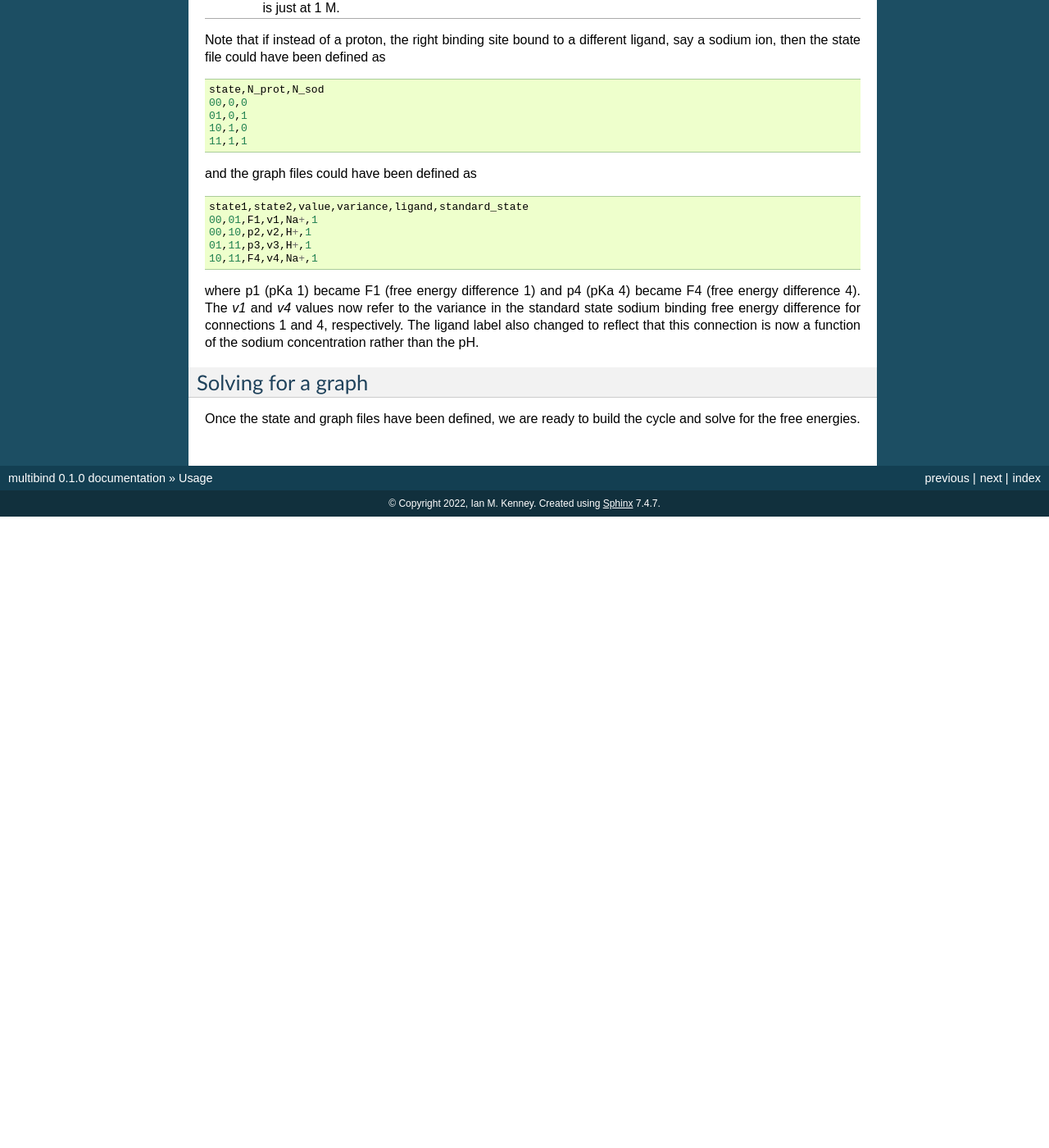
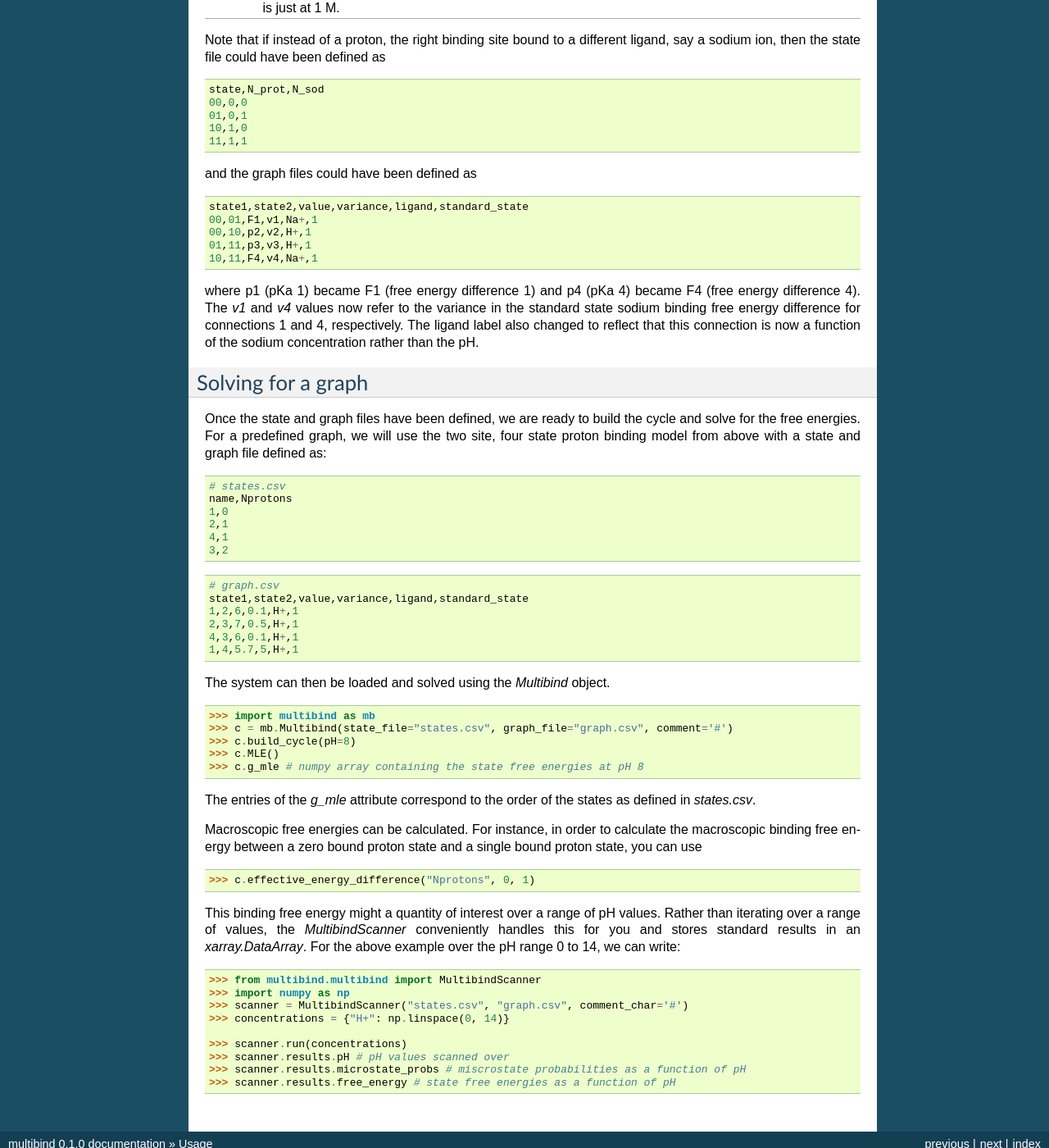
Before and after one commit to Becksteinlab/multibind, a Sphinx documentation site: the page built from docs/usage.rst, in a window 1280 px wide and 1400 px high, scrolled down 1395 px. Shown: the whole window at 82% size. Built offline with Sphinx 7.4.7, drawn with Linux system fonts in a browser that asks for light colours; before the commit the page ends 2025 px from its top, so only the background shows below that; some of the changed text lies outside the part shown.

Commit message:
Basic usage documentation

```diff
--- a/docs/index.rst
+++ b/docs/index.rst
@@ -13,8 +13,6 @@ Welcome to multibind's documentation!
    usage
    api
 
-
-
 Indices and tables
 ==================
 
--- a/docs/usage.rst
+++ b/docs/usage.rst
@@ -103,3 +103,57 @@ The ligand label also changed to reflect that this connection is now a function
 Solving for a graph
 -------------------
 Once the state and graph files have been defined, we are ready to build the cycle and solve for the free energies.
+For a predefined graph, we will use the two site, four state proton binding model from above with a state and graph file defined as:
+
+.. code-block::
+
+   # states.csv
+   name,Nprotons
+   1,0
+   2,1
+   4,1
+   3,2
+
+.. code-block::
+
+   # graph.csv
+   state1,state2,value,variance,ligand,standard_state
+   1,2,6,0.1,H+,1
+   2,3,7,0.5,H+,1
+   4,3,6,0.1,H+,1
+   1,4,5.7,5,H+,1
+
+The system can then be loaded and solved using the `Multibind` object.
+
+.. code-block:: python
+
+   >>> import multibind as mb
+   >>> c = mb.Multibind(state_file="states.csv", graph_file="graph.csv", comment='#')
+   >>> c.build_cycle(pH=8)
+   >>> c.MLE()
+   >>> c.g_mle # numpy array containing the state free energies at pH 8
+
+The entries of the `g_mle` attribute correspond to the order of the states as defined in `states.csv`.
+
+Macroscopic free energies can be calculated.
+For instance, in order to calculate the macroscopic binding free energy between a zero bound proton state and a single bound proton state, you can use
+
+.. code-block:: python
+
+   >>> c.effective_energy_difference("Nprotons", 0, 1)
+
+This binding free energy might a quantity of interest over a range of pH values.
+Rather than iterating over a range of values, the `MultibindScanner` conveniently handles this for you and stores standard results in an `xarray.DataArray`.
+For the above example over the pH range 0 to 14, we can write:
+
+.. code-block:: python
+
+   >>> from multibind.multibind import MultibindScanner
+   >>> import numpy as np
+   >>> scanner = MultibindScanner("states.csv", "graph.csv", comment_char='#')
+   >>> concentrations = {"H+": np.linspace(0, 14)}
+
+   >>> scanner.run(concentrations)
+   >>> scanner.results.pH # pH values scanned over
+   >>> scanner.results.microstate_probs # miscrostate probabilities as a function of pH
+   >>> scanner.results.free_energy # state free energies as a function of pH
--- a/pyproject.toml
+++ b/pyproject.toml
@@ -7,7 +7,6 @@ license = "MIT"
 
 [tool.poetry.dependencies]
 python = "^3.8,<3.11"
-tqdm = "^4.62.3"
 numpy = "^1.21.4"
 pandas = "^1.3.4"
 scipy = "^1.7.2"
@@ -20,6 +19,7 @@ ipython = "^7.30.1"
 codecov = "^2.1.12"
 pytest-cov = "^3.0.0"
 Sphinx = "^4.4.0"
+pdbpp = "^0.10.3"
 
 [build-system]
 requires = ["poetry-core>=1.0.0"]
```
Also changed, not shown: other parts of docs/index.rst (+2 -2 lines), 1 other file.
